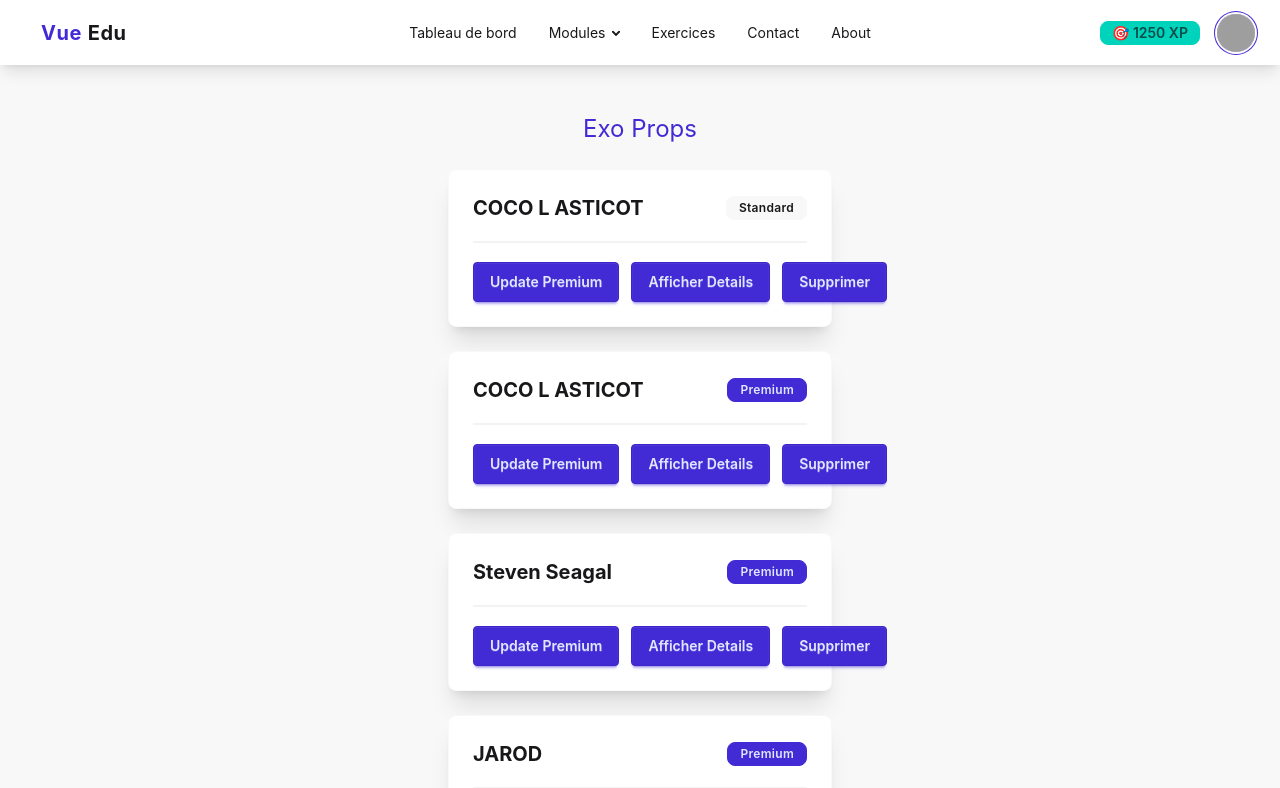
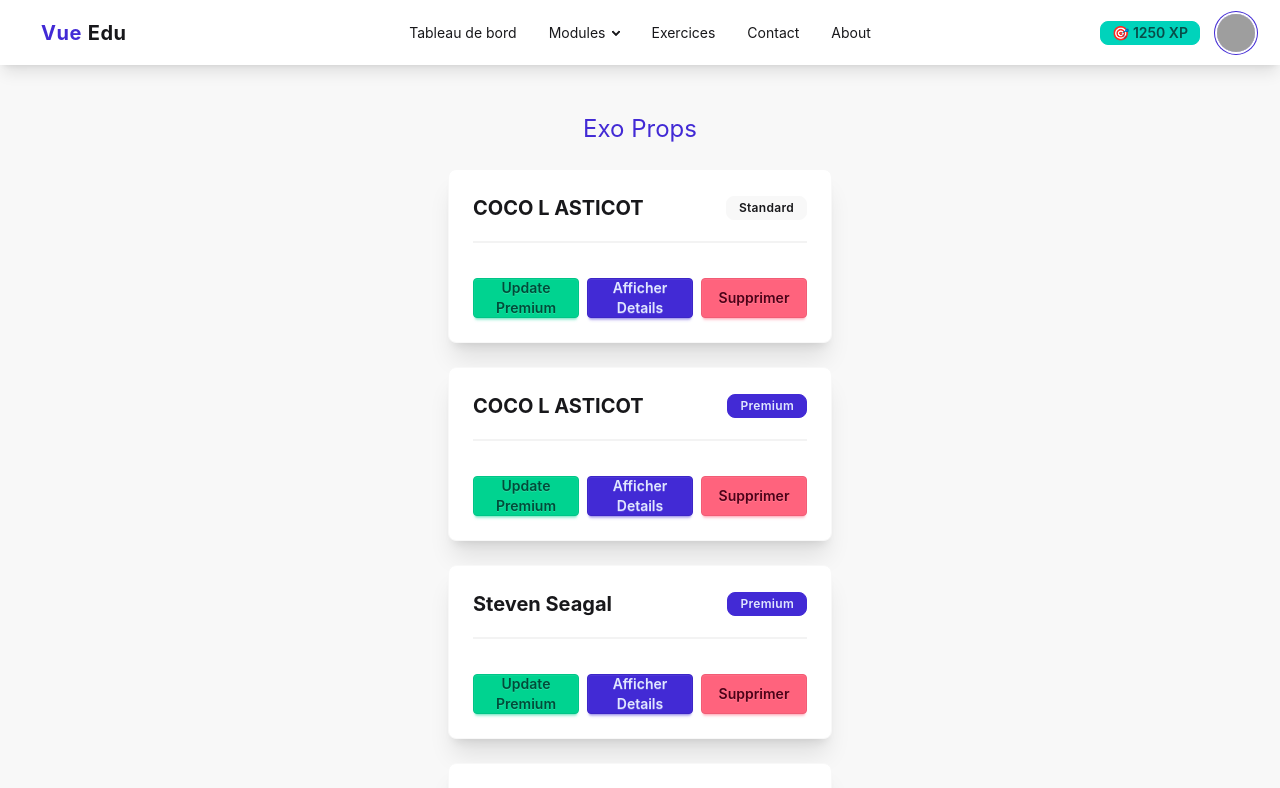
Before and after one commit to underfr/cda-noname-vuejs, a Vue app: page /friend in a window 1280 px wide. Shown: the top 788 px of the page. Built offline with nearby package versions, Linux system fonts and the light colour scheme; grey boxes are pictures that could not be loaded.

Commit message:
Ex: Props

```diff
--- a/src/components/OneFriend.vue
+++ b/src/components/OneFriend.vue
@@ -61,11 +61,13 @@
           </svg>
           <span class="link link-hover text-secondary" >{{ email }}</span>
         </div>
-        <div class="flex gap-3">
-            <button class="btn btn-primary" @click="handlePremiumProps()">Update Premium</button>
-            <button class="btn btn-primary" @click="showDetail()">Afficher Details</button>
-            <button class="btn btn-primary" @click="deleteFriend()">Supprimer</button>
-        </div>
+        <div class="flex gap-2 mt-4 w-full">
+  <button class="btn btn-success flex-1" @click="handlePremiumProps()">Update Premium</button>
+
+  <button class="btn btn-primary flex-1" @click="showDetail()">Afficher Details</button>
+
+  <button class="btn btn-error flex-1" @click="deleteFriend()">Supprimer</button>
+</div>
       </div>
     </div>
   </div>
```
